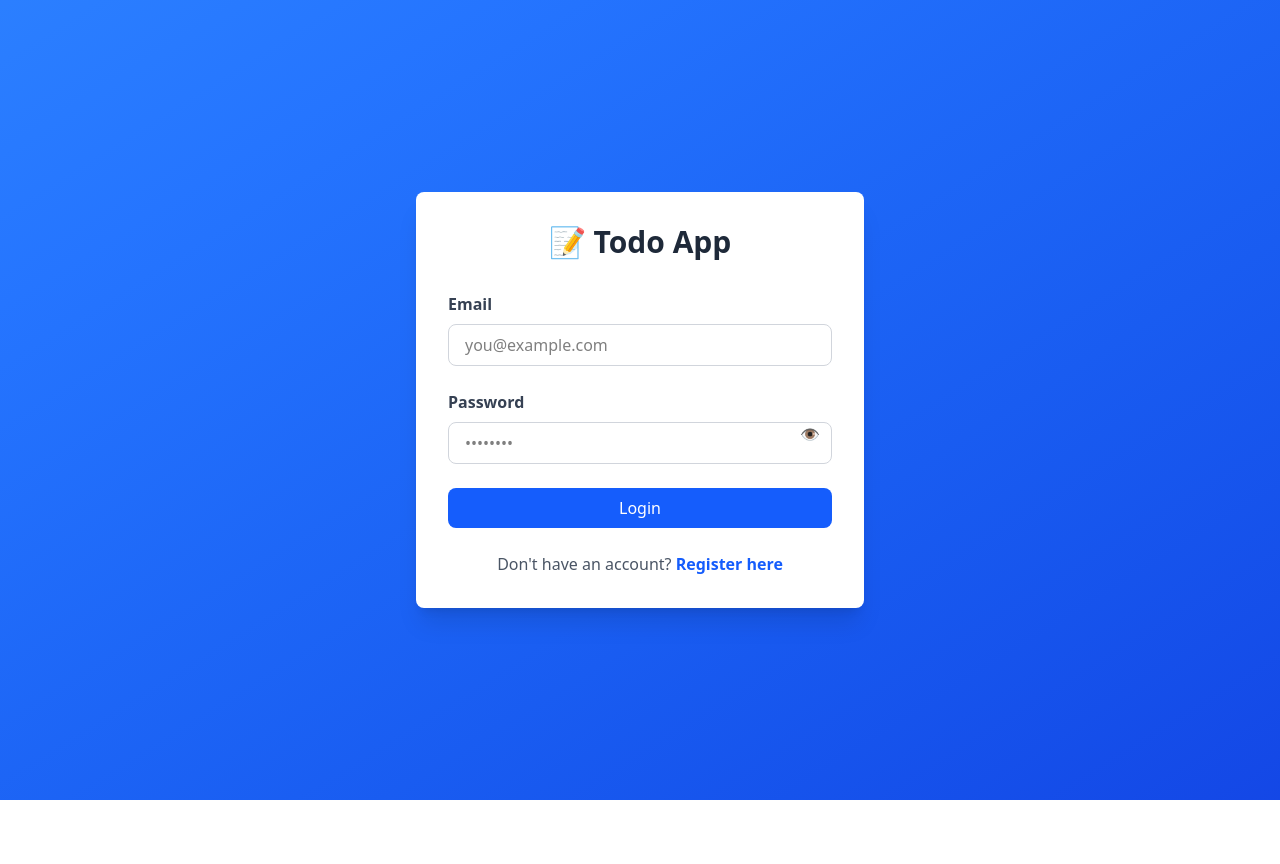
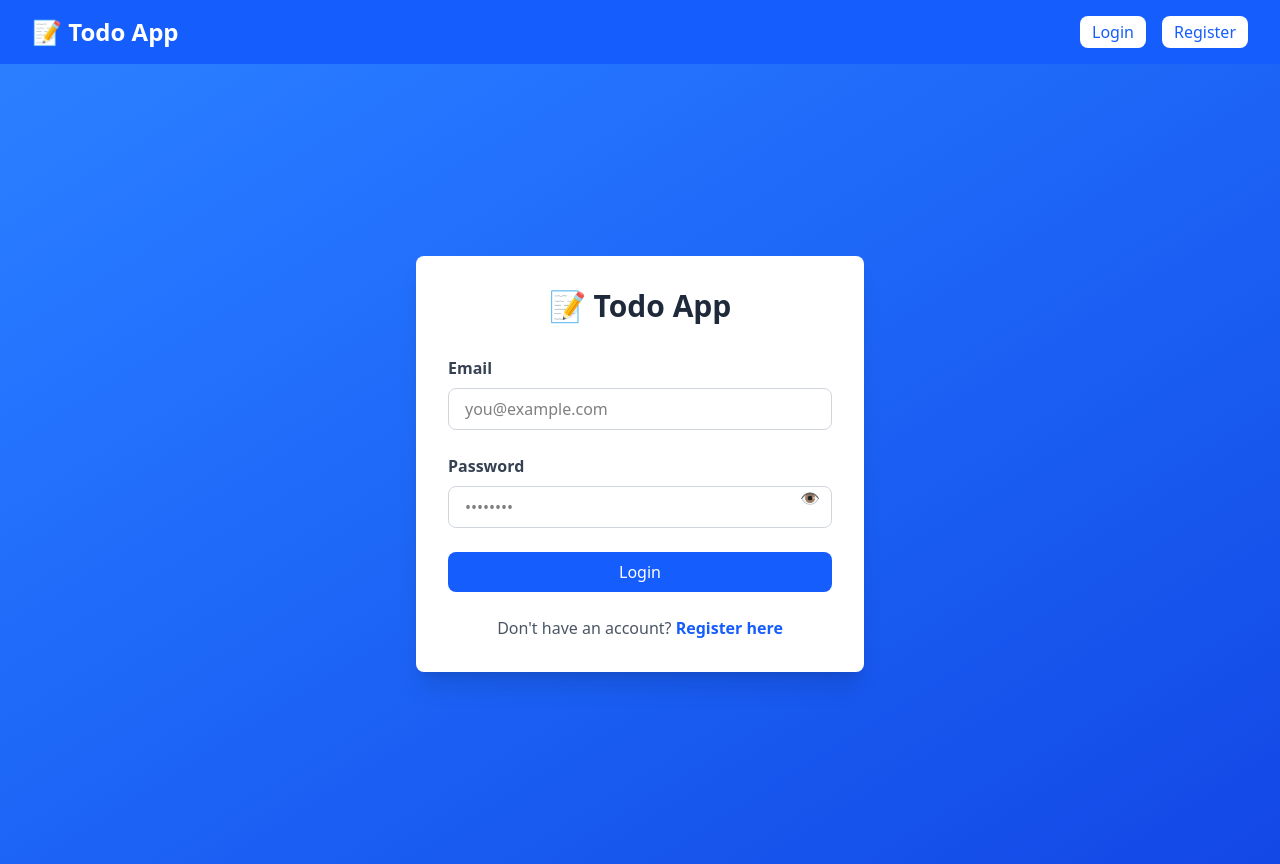
Before and after one commit to Dula0268/TO-DO-App, a Next.js app in the folder frontend/: page /login in a window 1280 px wide. Before the commit the page ends 800 px from the top, so only its background shows below. Built offline with nearby package versions, Linux system fonts and the light colour scheme; no server answers.

Commit message:
feat(layout): add Navbar component to RootLayout for improved navigation

```diff
--- a/frontend/app/layout.tsx
+++ b/frontend/app/layout.tsx
@@ -2,6 +2,7 @@ import type { Metadata } from "next";
 import { Geist, Geist_Mono } from "next/font/google";
 import "./globals.css";
 import { Toaster } from "react-hot-toast";
+import Navbar from "@/app/components/Navbar"; // <-- add this
 
 const geistSans = Geist({
   variable: "--font-geist-sans",
@@ -26,6 +27,7 @@ export default function RootLayout({
   return (
     <html lang="en">
       <body className={`${geistSans.variable} ${geistMono.variable} antialiased`}>
+        <Navbar />   {/* now visible on login/register/todos/etc. */}
         {children}
         <Toaster position="top-right" />
       </body>
```
